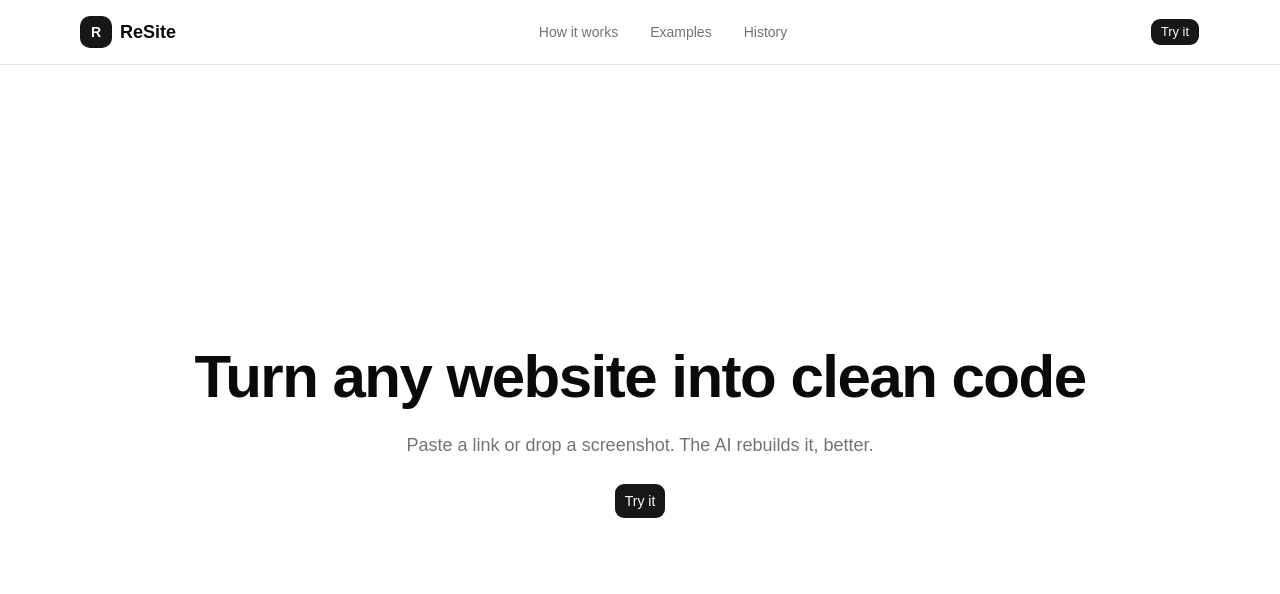
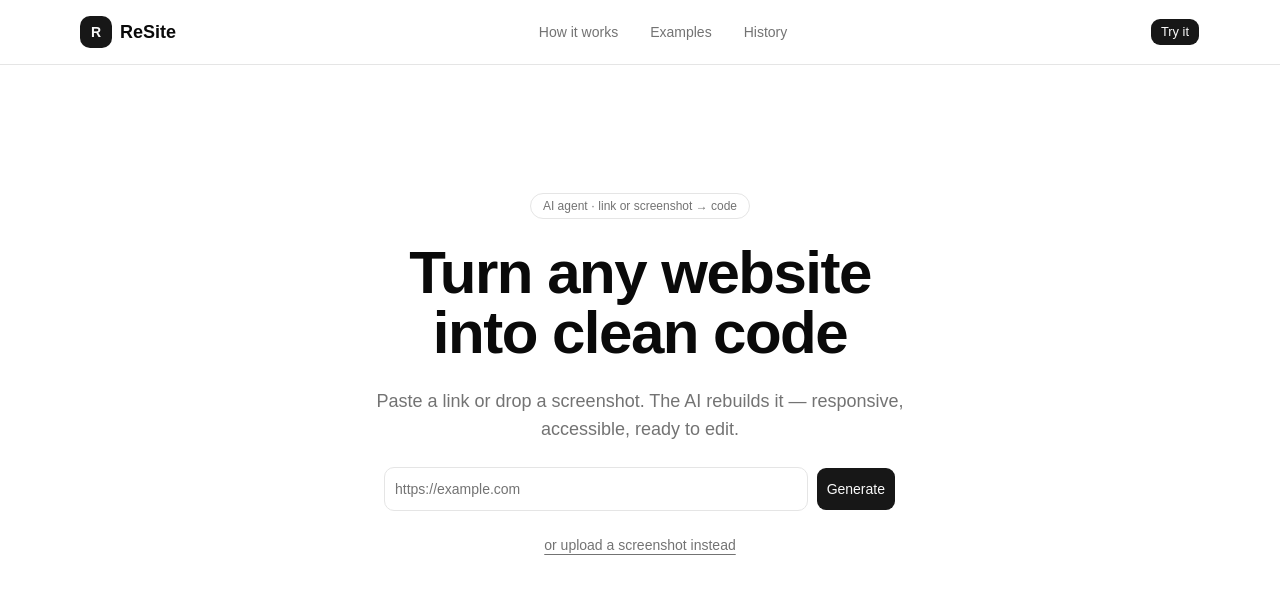
Before and after one commit to molka10/ai-website-cloner, a React (Vite) app: page / in a window 1280 px wide. Shown: the top 594 px of the page. Built offline with nearby package versions, Linux system fonts and the light colour scheme.

Commit message:
Add hero with URL input

```diff
--- /dev/null
+++ b/src/components/landing/Hero.tsx
@@ -0,0 +1,63 @@
+import { useState, type FormEvent } from "react";
+import { Link, useNavigate } from "react-router";
+import { Input } from "@/components/ui/input";
+import { Button } from "@/components/ui/button";
+
+export default function Hero() {
+  const [url, setUrl] = useState("");
+  const [error, setError] = useState("");
+  const navigate = useNavigate();
+
+  function handleSubmit(e: FormEvent<HTMLFormElement>) {
+    e.preventDefault();
+    const value = url.trim();
+    if (!/^https?:\/\/.+\..+/.test(value)) {
+      setError("Enter a full link, like https://example.com");
+      return;
+    }
+    navigate(`/app?url=${encodeURIComponent(value)}`);
+  }
+
+  return (
+    <section className="mx-auto flex max-w-4xl flex-col items-center gap-6 px-4 py-24 text-center md:py-32">
+      <span className="rounded-full border px-3 py-1 text-xs text-muted-foreground">
+        AI agent · link or screenshot → code
+      </span>
+
+      <h1 className="text-4xl font-bold tracking-tight text-balance md:text-6xl">
+        Turn any website into clean code
+      </h1>
+
+      <p className="max-w-xl text-lg text-muted-foreground">
+        Paste a link or drop a screenshot. The AI rebuilds it — responsive,
+        accessible, ready to edit.
+      </p>
+
+      <form onSubmit={handleSubmit} className="flex w-full max-w-lg flex-col gap-2 sm:flex-row">
+        <Input
+          type="text"
+          placeholder="https://example.com"
+          value={url}
+          onChange={(e) => {
+            setUrl(e.target.value);
+            setError("");
+          }}
+          className="h-11"
+          aria-label="Website link"
+        />
+        <Button type="submit" size="lg" className="h-11">
+          Generate
+        </Button>
+      </form>
+
+      {error && <p className="text-sm text-destructive">{error}</p>}
+
+      <Link
+        to="/app"
+        className="text-sm text-muted-foreground underline underline-offset-4 hover:text-foreground"
+      >
+        or upload a screenshot instead
+      </Link>
+    </section>
+  );
+}
--- a/src/pages/Landing.tsx
+++ b/src/pages/Landing.tsx
@@ -1,21 +1,12 @@
-import { Link } from "react-router";
 import Navbar from "@/components/layout/Navbar";
-import { buttonVariants } from "@/components/ui/button";
+import Hero from "@/components/landing/Hero";
 
 export default function Landing() {
   return (
     <>
       <Navbar />
-      <main className="flex min-h-[calc(100vh-4rem)] flex-col items-center justify-center gap-6 p-6 text-center">
-        <h1 className="text-4xl md:text-6xl font-bold tracking-tight">
-          Turn any website into clean code
-        </h1>
-        <p className="text-lg text-muted-foreground max-w-xl">
-          Paste a link or drop a screenshot. The AI rebuilds it, better.
-        </p>
-        <Link to="/app" className={buttonVariants({ size: "lg" })}>
-          Try it
-        </Link>
+      <main>
+        <Hero />
       </main>
     </>
   );
```
